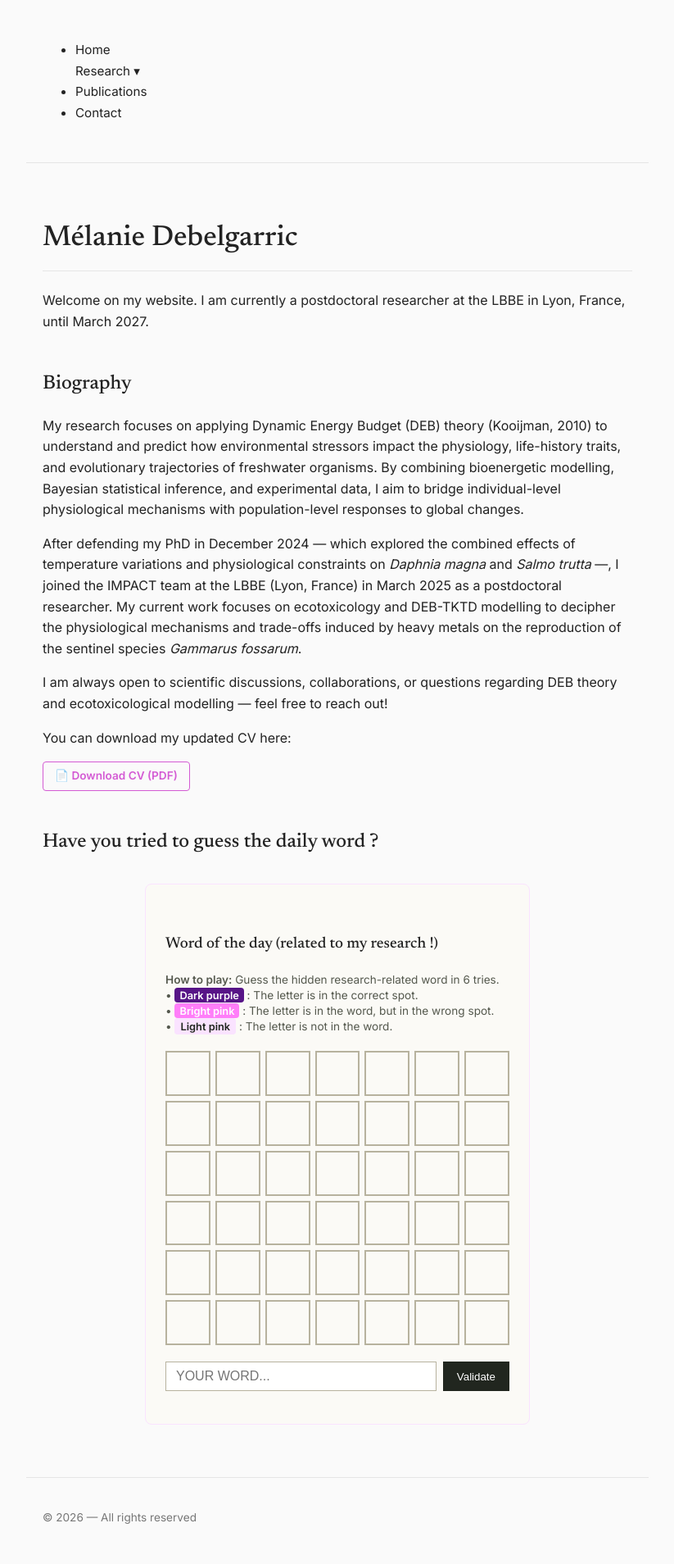
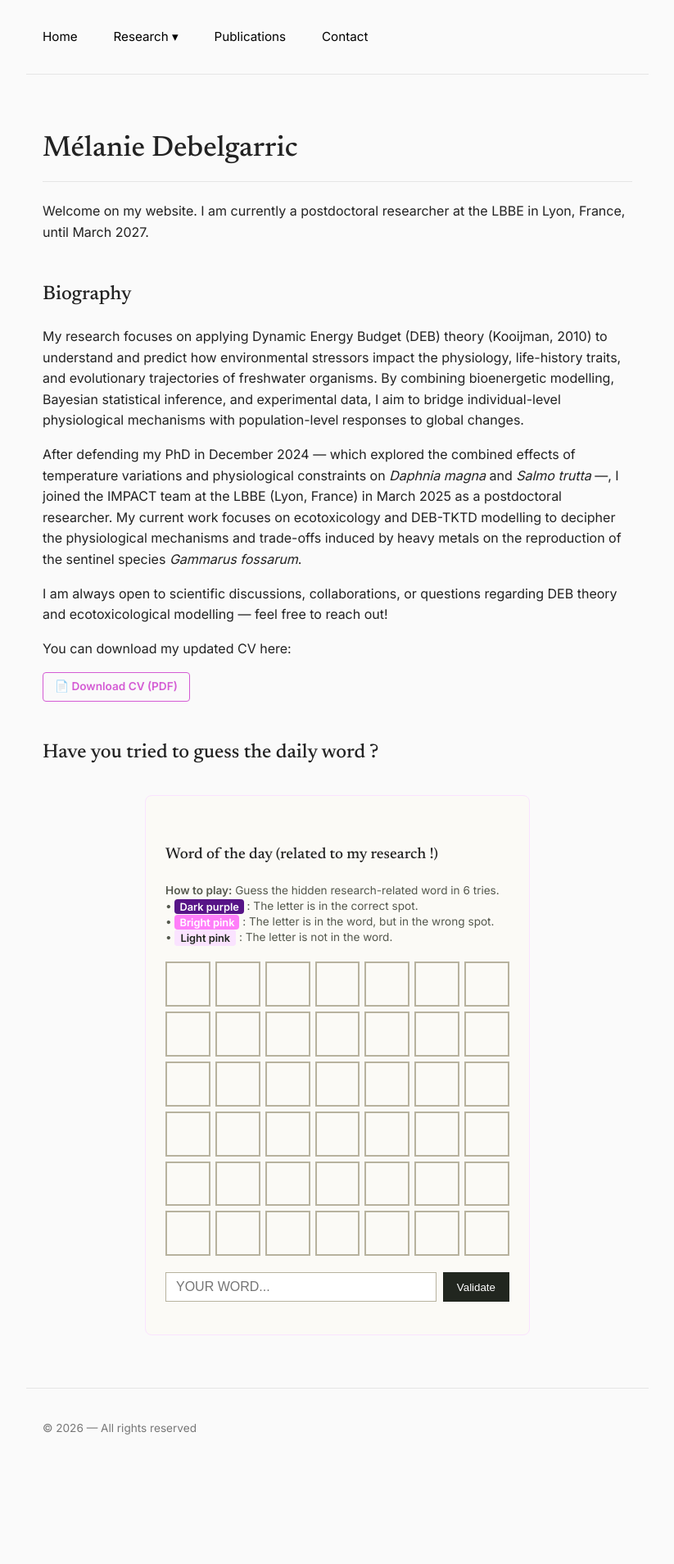
Before and after one commit to mdebelgarric/mdebelgarric.github.io, a Jekyll site: the page built from index.md, in a window 1280 px wide. Shown: the whole page at 82% size, without its empty margins (228-1051 px from the left). Built offline with Jekyll 4.4.1, drawn with Linux system fonts in a browser that asks for light colours; after the commit the page ends 1799 px from its top, so only the background shows below that.

Commit message:
fix menu research

```diff
--- a/assets/css/style.css
+++ b/assets/css/style.css
@@ -279,6 +279,26 @@
 
 
   /* Style du menu déroulant */
+/* Alignement principal de la navigation */
+.nav-links {
+  display: flex;
+  list-style: none;
+  gap: 20px;
+  margin: 0;
+  padding: 0;
+  align-items: center;
+}
+
+.nav-links li {
+  list-style: none; /* Supprime les puces sur tous les éléments */
+}
+
+.nav-links li a {
+  text-decoration: none;
+  color: black;
+}
+
+/* Style du menu déroulant */
 .dropdown {
   position: relative;
   display: inline-block;
@@ -288,25 +308,34 @@
   display: none;
   position: absolute;
   background-color: #ffffff;
-  min-width: 180px;
-  box-shadow: 0px 8px 16px rgba(0,0,0,0.15);
+  min-width: 200px;
+  box-shadow: 0px 8px 16px rgba(0, 0, 0, 0.15);
   border-radius: 6px;
   z-index: 1000;
   top: 100%;
   left: 0;
+  padding: 0; /* Enlève le padding par défaut des <ul> */
+  margin: 0;
+  list-style: none; /* Enlève les puces du sous-menu */
+}
+
+.dropdown-content li {
+  margin: 0;
+  padding: 0;
 }
 
 .dropdown-content a {
-  color: #21261F;
+  color: #21261f;
   padding: 10px 14px;
   text-decoration: none;
   display: block;
   font-size: 0.9rem;
+  white-space: nowrap; /* Empêche le texte de couper sur deux lignes */
 }
 
 .dropdown-content a:hover {
-  background-color: #fae3ff; /* Ton violet très clair */
-  color: rgb(212, 91, 212); /* Ton violet foncé */
+  background-color: #fae3ff;
+  color: rgb(212, 91, 212);
   border-radius: 6px;
 }
 
```
